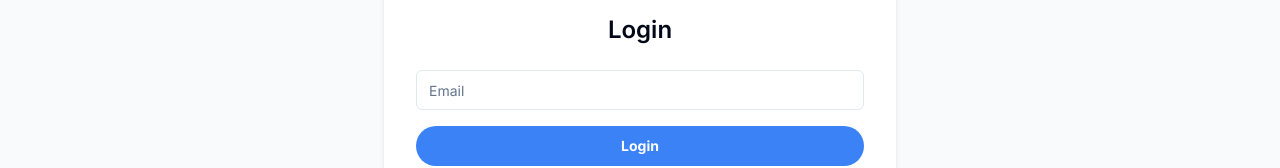
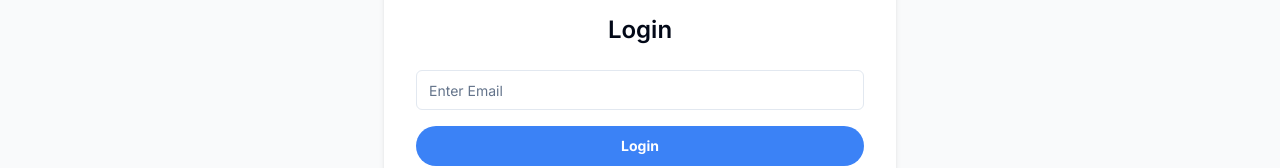
Before and after one commit to zeeshan080/quizgenie, a Next.js app: page /login in a window 1280 px wide. Shown: the part 290-458 px from the top of the page. Built offline with nearby package versions, Linux system fonts and the light colour scheme.

Commit message:
fixed eslint errors

```diff
--- a/src/app/(auth)/login/page.tsx
+++ b/src/app/(auth)/login/page.tsx
@@ -14,7 +14,7 @@ export default function loginPage({}: Props) {
           <div className="mb-4">
             <Input
               type="email"
-              placeholder="Email"
+              placeholder="Enter Email"
               className="block w-full border rounded-md py-2 px-3 focus:outline-none focus:border-blue-400"
             />
           </div>
@@ -28,7 +28,7 @@ export default function loginPage({}: Props) {
 
           <div>
             <p className="text-center mt-4">
-              Don't have an account?{" "}
+              Don&apos;t have an account?{" "}
               <Link
                 href="/sign-up"
                 className="text-blue-500 hover:text-blue-600"
```
